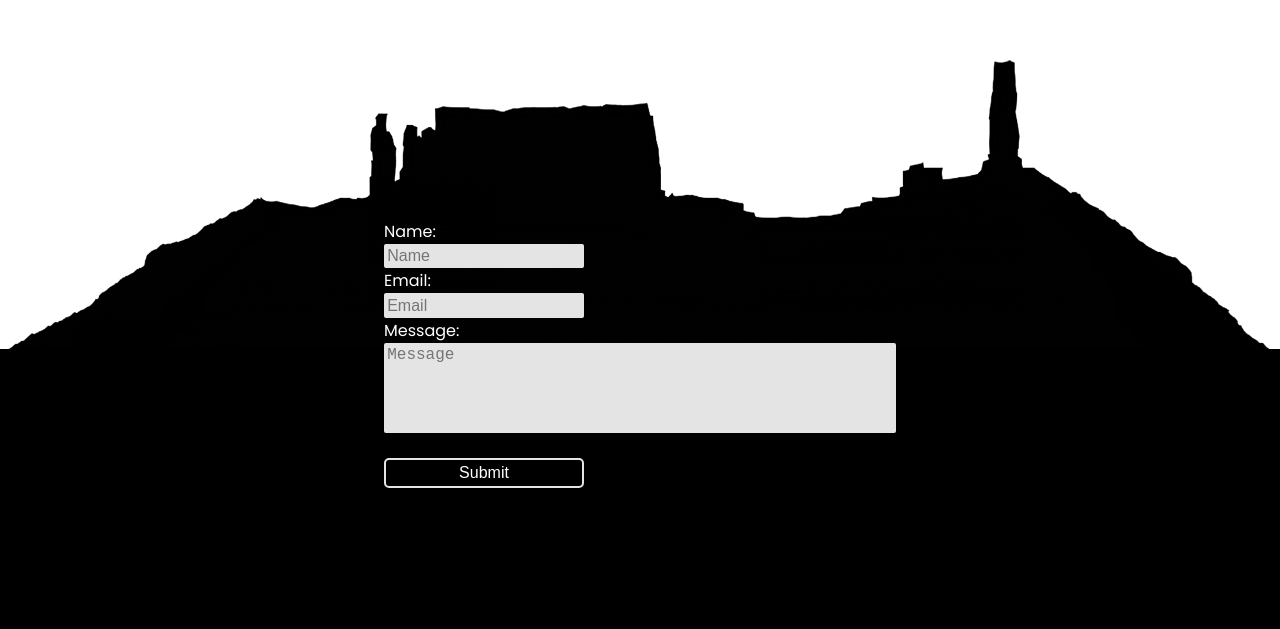
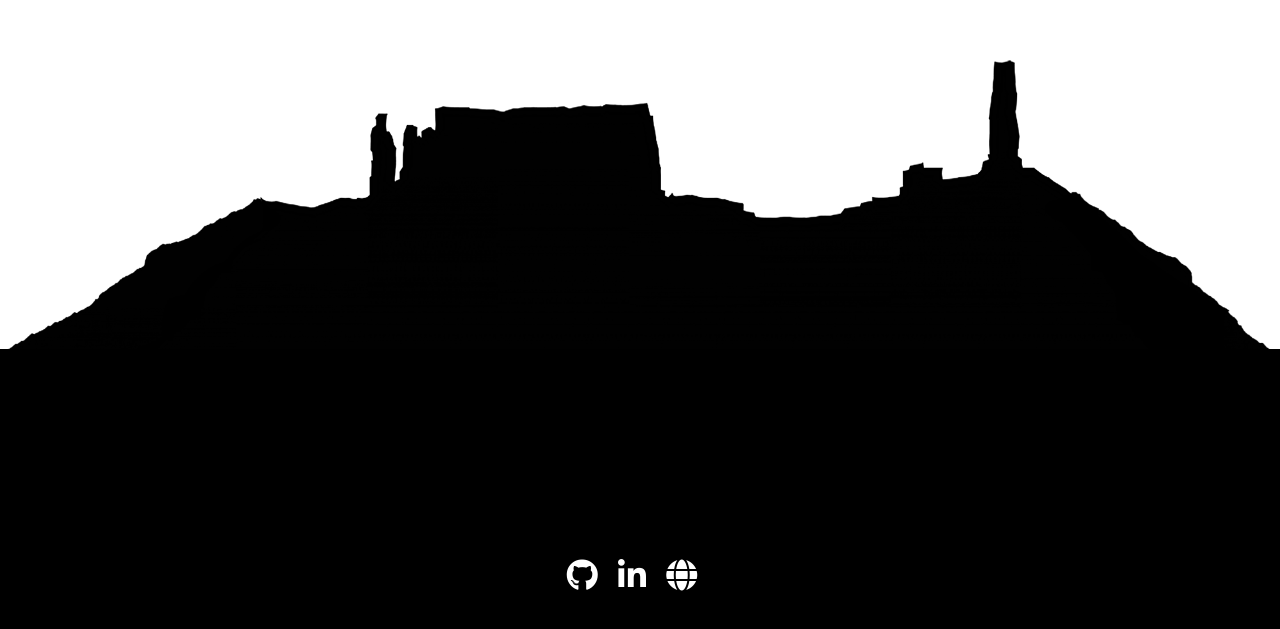
Before and after one commit to georgegombert/Homepage, a plain HTML site: page index.html in a window 1280 px wide. Shown: the part 2571-3200 px from the top of the page. Drawn offline with nearby package versions, Linux system fonts and the light colour scheme.

Commit message:
beb links added to bottom of site

```diff
--- a/assets/styles/styles.css
+++ b/assets/styles/styles.css
@@ -212,7 +212,18 @@ nav li:hover{
 
 }
 
+.fas{
+    color: white;
+    margin-right: 1rem;
+    font-size: 2rem;
+
+}
+
 .fab:hover{
+    color: gray;
+}
+
+.fas:hover{
     color: gray;
 }
 
@@ -453,6 +464,15 @@ nav li:hover{
     transition: .2s ease-in-out;
 }
 
+.web-links-contact{
+    position: absolute;
+    left: 50%;
+    bottom: 50px;
+    height: 50px;
+    bottom: 20px;
+    transform: translate(-50%, 0%);
+}
+
 
 /* begin media queries */
 @media only screen and (max-width: 1060px) {
--- a/index.html
+++ b/index.html
@@ -129,6 +129,8 @@
                 <i class="fab fa-git"></i>
                 <i class="fab fa-bootstrap"></i>
                 <i class="fab fa-adobe"></i>
+                <i class="fab fa-react"></i>
+                <i class="fab fa-mongodb"></i>
             </div>
         </div>
         <img class="about-img" src="./assets/img/Rochester.png" alt="Rochester Flower">
@@ -173,15 +175,11 @@
         <img src="./assets/img/Castleton and Fam.png" alt="Castleton">
         <div class="contact-background-fill">
             <h2 class="contact-header-mobile">Contact me</h2>
-            <form class="contact-form" action="https://formspree.io/xlewkkag" method="POST">
-                <label for="name">Name:</label>
-                <input type="text" id="name" name="name" placeholder="Name">
-                <label for="email">Email:</label>
-                <input type="email" id="email" name="_replyto" placeholder="Email">
-                <label for="message">Message:</label>
-                <textarea name="message" id="message" placeholder="Message"></textarea> <br>
-                <input id="btn-submit" type="submit" value="Submit">
-            </form>
+            <div class="web-links-contact">
+                <a href="https://github.com/georgegombert" target="_blank"><i class="fab fa-github"></i></a>
+                <a href="https://www.linkedin.com/in/george-gombert-77652a118" target="_blank"><i class="fab fa-linkedin-in"></i></a>
+                <a href="https://georgegombert.github.io/Homepage/" target="_blank"><i class="fas fa-globe"></i></a>
+            </div>
         </div>
     </section>
 
```
